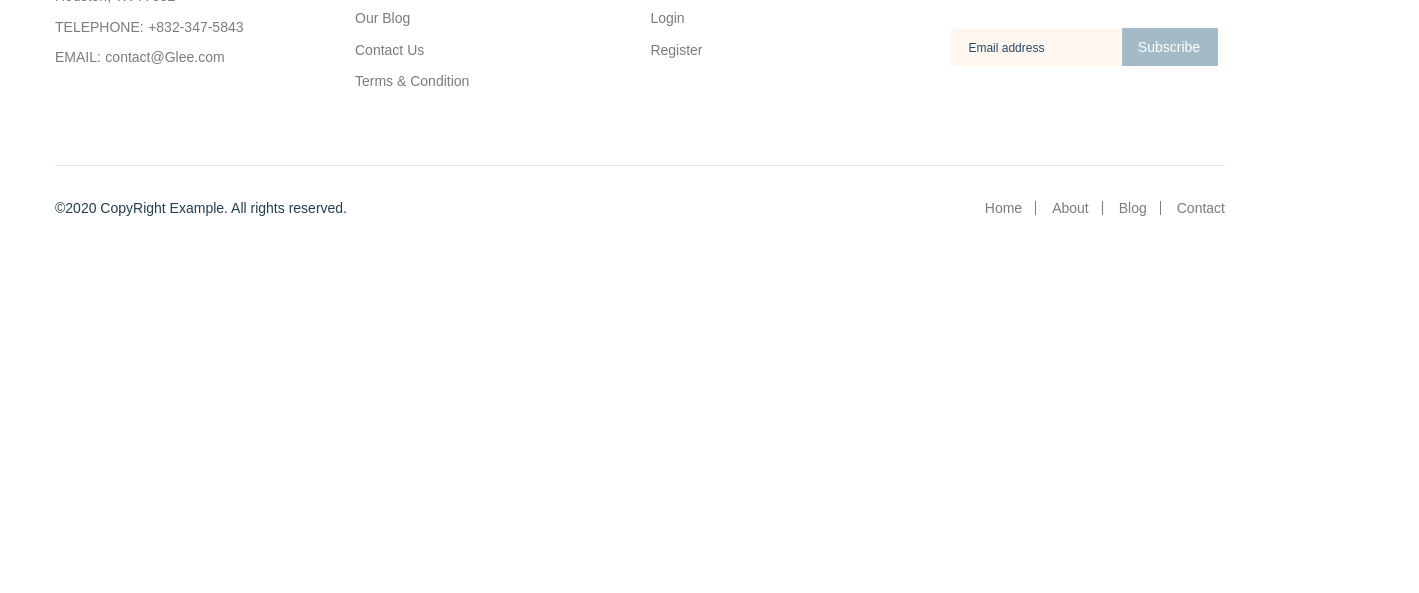
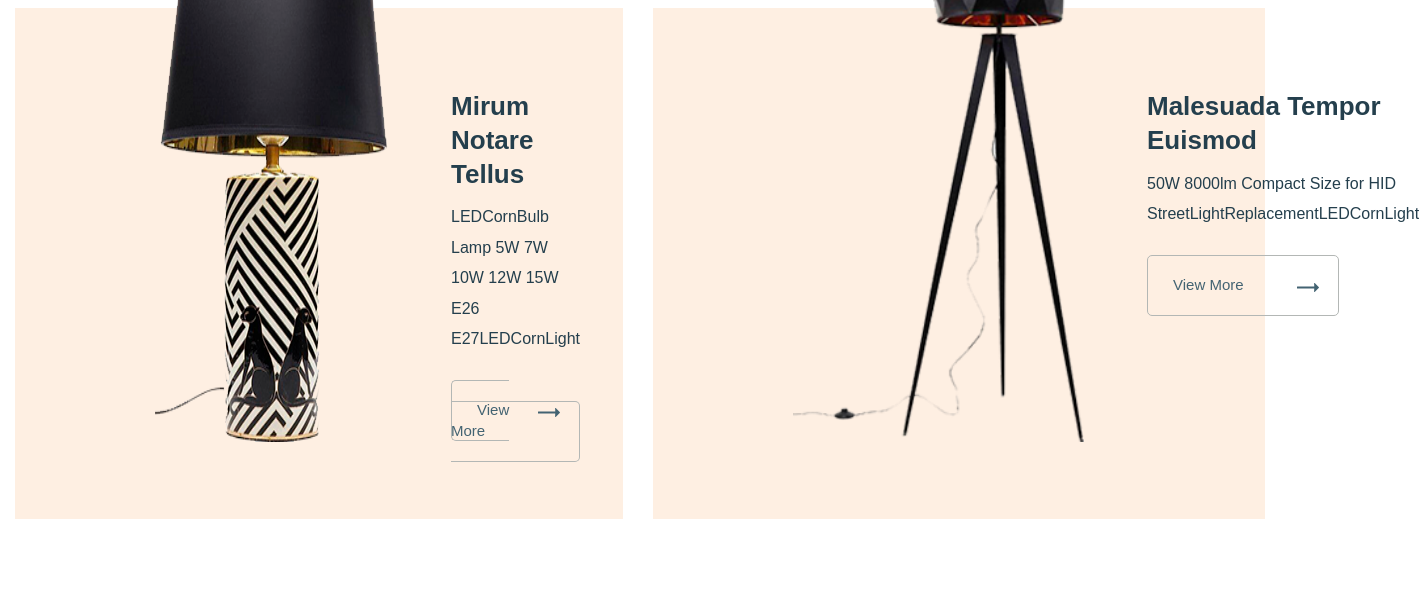
Before and after one commit to Shestakovandrij/glee, a website: page app/index.html in a window 1280 px wide. Shown: the part 2349-2942 px from the top of the page, 1419 px wide, since content can reach past the window. Before the commit the page ends 2568 px from the top, so only its background shows below. Drawn offline with nearby package versions, Linux system fonts and the light colour scheme; files that its build step writes are made by us from their sources; files whose address does not match are found by name.

Commit message:
accessories

```diff
--- a/app/index.html
+++ b/app/index.html
@@ -86,7 +86,7 @@
                 <p class="slider__text">
                   Dolor sit amet, consectetur adipisicing elit, sed do eiusmod tempor incididunt
                 </p>
-                <a class="slider__btn" href="#">
+                <a class="slider__btn btn" href="#">
                   Shop Now
                 </a>
               </div>
@@ -342,6 +342,30 @@
       </div>
     </section>
 
+    <section class="accessories">
+      <div class="container container--lg">
+        <div class="accessories__inner">
+          <div class="accessories__item">
+            <img src="images/accessories-1.png" alt="lamp" class="accessories__img">
+            <div class="accessories__content">
+              <div class="accessories__title">Mirum Notare Tellus</div>
+              <p class="accessories__text">LEDCornBulb Lamp 5W 7W 10W 12W 15W E26 E27LEDCornLight</p>
+              <a href="#" class="accessories__btn btn">View More</a>
+            </div>
+          </div>
+          <div class="accessories__item">
+            <img src="images/accessories-2.png" alt="lamp" class="accessories__img">
+            <div class="accessories__content">
+              <div class="accessories__title">Malesuada Tempor
+              Euismod</div>
+              <p class="accessories__text">50W 8000lm Compact Size for HID StreetLightReplacementLEDCornLight</p>
+              <a href="#" class="accessories__btn btn">View More</a>
+            </div>
+          </div>
+        </div>
+      </div>
+    </section>
+
   </main>
 
   <footer class="footer">
--- a/app/scss/_vars.scss
+++ b/app/scss/_vars.scss
@@ -4,6 +4,7 @@ $black-color: #191919;
 $grey-color: #7b7b7b;
 $bg-color: #fcd7b6;
 $white-color: #fff;
+$btn-color: #b3b7b5;
 
 %rubik-400 {
   font-family: 'Rubik-Regular', sans-serif;
--- /dev/null
+++ b/app/scss/pages/home/_main-accessories.scss
@@ -0,0 +1,47 @@
+.accessories {
+  &__inner {
+    display: flex;
+    justify-content: space-around;
+  }
+  &__item {
+    display: flex;
+    background-color: #feefe2;
+    max-width: 49%;
+    padding-bottom: 77px;
+    & + & {
+      margin-left: 30px;
+    }
+  }
+  &__img {
+    margin: -90px 63px 0 140px;
+  }
+  &__content {
+    margin-right: 130px;
+  }
+  &__title {
+    font-size: 26px;
+    color: $default-color;
+    @extend %DMSans-700;
+    margin-bottom: 11px;
+    margin-top: 82px;
+  }
+  &__text {
+    line-height: 1.9;
+    margin-bottom: 46px;
+  }
+  &__btn {
+    border: 1px solid $btn-color;
+    padding: 20px 94px 22px 25px;
+    border-radius: 5px;
+    position: relative;
+    font-size: 15px;
+    color: #436372;
+    @extend %rubik-500;
+    &::before {
+      content: url(../images/icons/arrow-2.svg);
+      position: absolute;
+      right: 19px;
+      top: 21px;
+    }
+  }
+}
--- a/app/scss/pages/home/_main-product.scss
+++ b/app/scss/pages/home/_main-product.scss
@@ -26,6 +26,7 @@
     grid-template-columns: repeat(4, 1fr);
     grid-template-rows: repeat(2, 1fr);
     grid-gap: 40px 30px;
+    margin-bottom: 200px;
   }
   &__item {
     display: flex;
--- a/app/scss/style.scss
+++ b/app/scss/style.scss
@@ -10,3 +10,4 @@
 
 @import "pages/home/main-slider";
 @import "pages/home/main-product";
+@import "pages/home/main-accessories";
```
Also changed, not shown: app/images/accessories-1.png (added), app/images/accessories-2.png (added), app/images/icons/arrow-2.svg (added).
